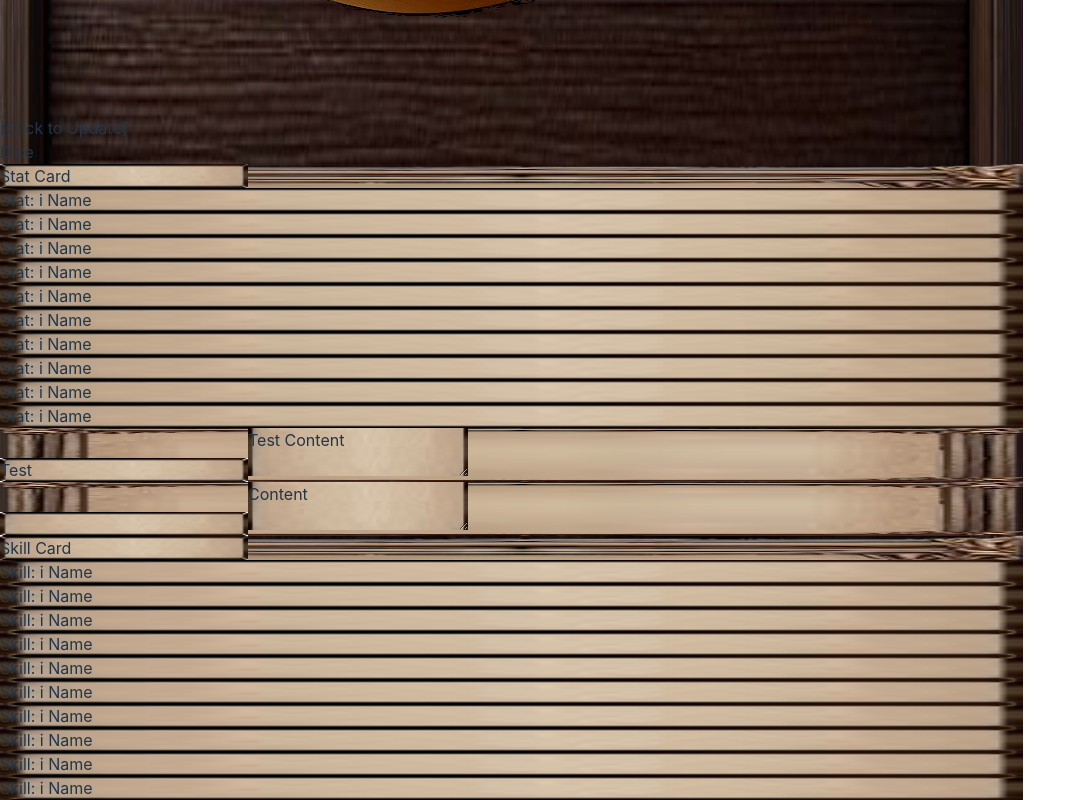
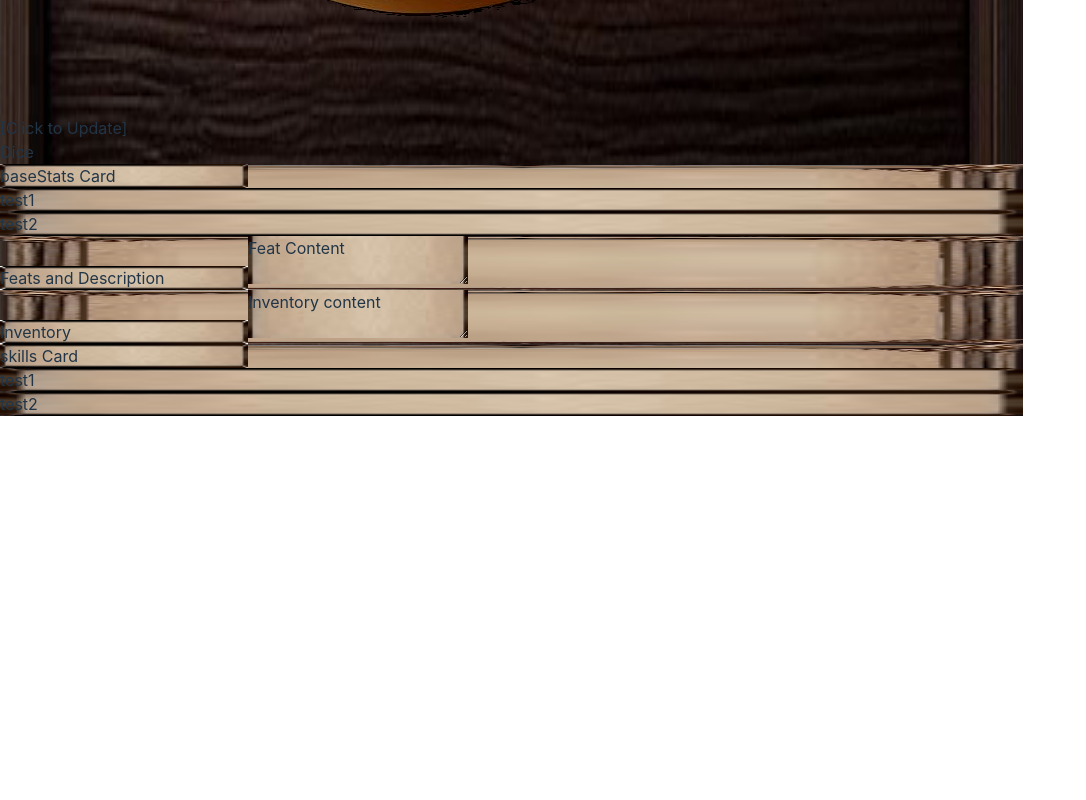
Before and after one commit to frenzie24/charactercompendium, a React (Vite) app in the folder client/: page /charactersheet in a window 1280 px wide. Shown: the part 2824-3624 px from the top of the page, without its empty margins (0-1086 px from the left). After the commit the page ends 3240 px from the top, so only its background shows below. Built offline with nearby package versions, Linux system fonts and the light colour scheme.

Commit message:
finished populating BottomView with existing data

```diff
--- a/client/src/components/views/CharacterSheetView.jsx
+++ b/client/src/components/views/CharacterSheetView.jsx
@@ -19,7 +19,17 @@ function CharacterSheetView( ) {
     const [characterName, setCharacterName] = useState('');
     const [characterClass, setCharacterClass] = useState('');
 
-    let Items={notes:{Label: 'Test', Content:'Test Content'}
+    let Items={
+        notes:{Label: 'Feats and Description', Content:'Feat Content'},
+        inventory:{Label: 'Inventory', Content:'Inventory content'},
+        baseStats: {
+            Name: 'baseStats',
+            List: ['test1', 'test2']
+        },
+        skills: {
+            Name: 'skills',
+            List: ['test1', 'test2']
+        }
 };
 
     const buildListData = (list, target, parent) => {
--- a/client/src/components/views/InputView.jsx
+++ b/client/src/components/views/InputView.jsx
@@ -5,13 +5,13 @@ import validateState from "../../utils/validateState";
 import { v4 as uuidv4 } from 'uuid';
 // returns a li with input.  key attribute is created through uuid
 
-const Inputview = ({ placeholder, HandleChange, Items, Key }) => {
+const Inputview = ({ placeholder, HandleChange, Value, Key }) => {
     // we need the key state for when we add a list item to the list
     // same with id!
     // key *only* needs to be unique per list so uuid is likely overkill
 
-    const [input, setInput] = useState('');
-    const [_placeholder, setPlaceholder] = useState(placeholder ? placeholder : 'Your input here <3');
+    const [input, setInput] = useState(Value ? Value : 'Your input here <3');
+    //const [_placeholder, setPlaceholder] = useState(placeholder ? placeholder : 'Your input here <3');
     const [editMode, setEditMode] = useState(false);
     const [key, setKey] = (validateState(Key, uuidv4()));
 
@@ -42,7 +42,7 @@ const Inputview = ({ placeholder, HandleChange, Items, Key }) => {
         <>
             {editMode ?
                 (<input id={`input${key}`} type='text' className="inputbg text-black text-center h-8 round-lg w-36" value={input} onChange={handleChange} onBlur={handleBlur} autoFocus></input>) :
-                (<h4 id={`h4${key}`} className=" inputbg text-black text-center round-lg w-36 h-8" onClick={handleClick}>{input ? input : _placeholder}</h4>)}
+                (<h4 id={`h4${key}`} className=" inputbg text-black text-center round-lg w-36 h-8" onClick={handleClick}>{input ? input : input}</h4>)}
         </>
     );
 
--- a/client/src/components/views/ListView.jsx
+++ b/client/src/components/views/ListView.jsx
@@ -19,17 +19,17 @@ const genDummyInputList = (listName, id) => {
   }
 
 
-const ListView = ({ listName, HandleChange, Items }) => {
+const ListView = ({ listName, HandleChange, Items: {Name, List}={Name:'List', List:['NEW LIST']} } ) => {
 
 
 
     // declare state variables and use validateState script to assign their state
-    const [name, setName] = useState(validateState(listName, "New"))
+    const [name, setName] = useState(validateState(Name, List, "New"))
 // new uuid is used to tie each item to each if Items prop is undefined
     const  uuid = uuidv4();
     const [id, setId] = useState(validateState(uuid, uuid))
 
-    const [list, setList] = useState(genDummyInputList(listName, uuid))
+    const [list, setList] = useState(validateState(List ? List : genDummyInputList(Name, uuid), uuid))//genDummyInputList(listName, uuid))
     // callback hook to pass to child list items goes here
 
 
@@ -37,7 +37,7 @@ const ListView = ({ listName, HandleChange, Items }) => {
     const listItems = list.map(entry => {
         //the key needs a unique id that we assign with a new uuid,
         const key = uuidv4();
-        return (<li key={key} id={uuid} name={name} className=" "><Inputview HandleChange={HandleChange} name={name} placeholder={`${entry.value} Name`} Items={Items} Key={key} />  </li>);
+        return (<li key={key} id={uuid} name={name} className=" "><Inputview HandleChange={HandleChange} name={name} placeholder={`${entry} Name`} Value={entry} Key={key} />  </li>);
     }
     )
     //handle input on name
```
